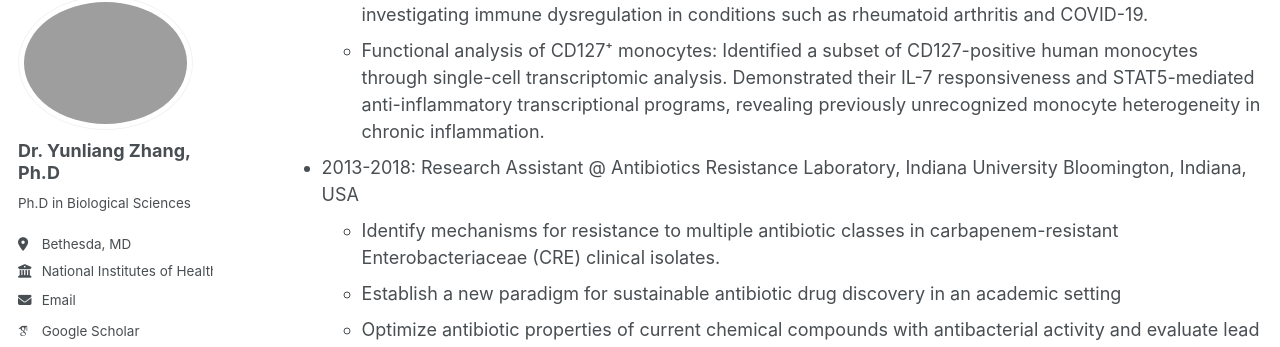
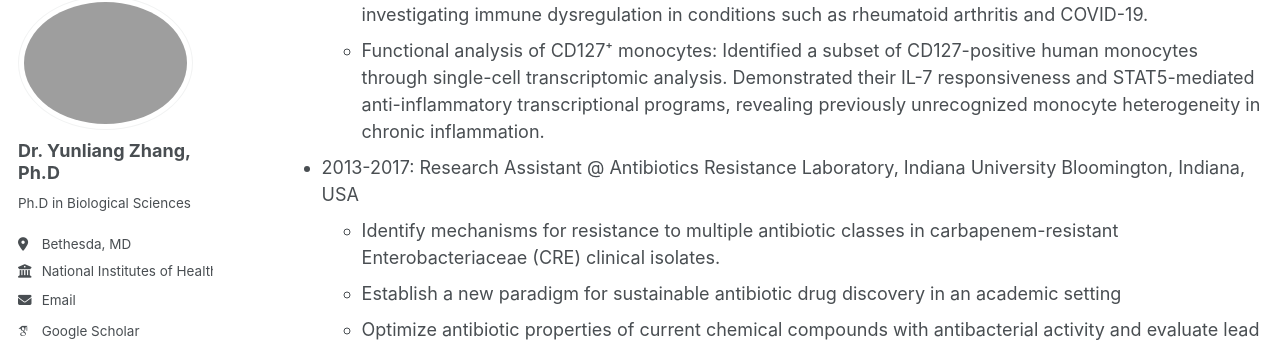
Before and after one commit to zhang-virpath/zhang-virpath.github.io, a Jekyll site: the page built from _pages/cv.md, in a window 1280 px wide and 900 px high, scrolled down 983 px. Shown: the part 103-450 px from the top of the window. Built offline with Jekyll 4.4.1, drawn with Linux system fonts in a browser that asks for light colours; some web fonts are replaced.

Commit message:
Update cv.md

```diff
--- a/_pages/cv.md
+++ b/_pages/cv.md
@@ -32,7 +32,7 @@ Research experience
   * Therapeutic target identification: Contributed to the discovery of novel therapeutic strategies by investigating immune dysregulation in conditions such as rheumatoid arthritis and COVID-19.
   * Functional analysis of CD127⁺ monocytes: Identified a subset of CD127-positive human monocytes through single-cell transcriptomic analysis. Demonstrated their IL-7 responsiveness and STAT5-mediated anti-inflammatory transcriptional programs, revealing previously unrecognized monocyte heterogeneity in chronic inflammation.
 
-* 2013-2018: Research Assistant @ Antibiotics Resistance Laboratory, Indiana University Bloomington, Indiana, USA
+* 2013-2017: Research Assistant @ Antibiotics Resistance Laboratory, Indiana University Bloomington, Indiana, USA
   *	Identify mechanisms for resistance to multiple antibiotic classes in carbapenem-resistant Enterobacteriaceae (CRE) clinical isolates.
   *	Establish a new paradigm for sustainable antibiotic drug discovery in an academic setting
   *	Optimize antibiotic properties of current chemical compounds with antibacterial activity and evaluate lead compound status.
```
